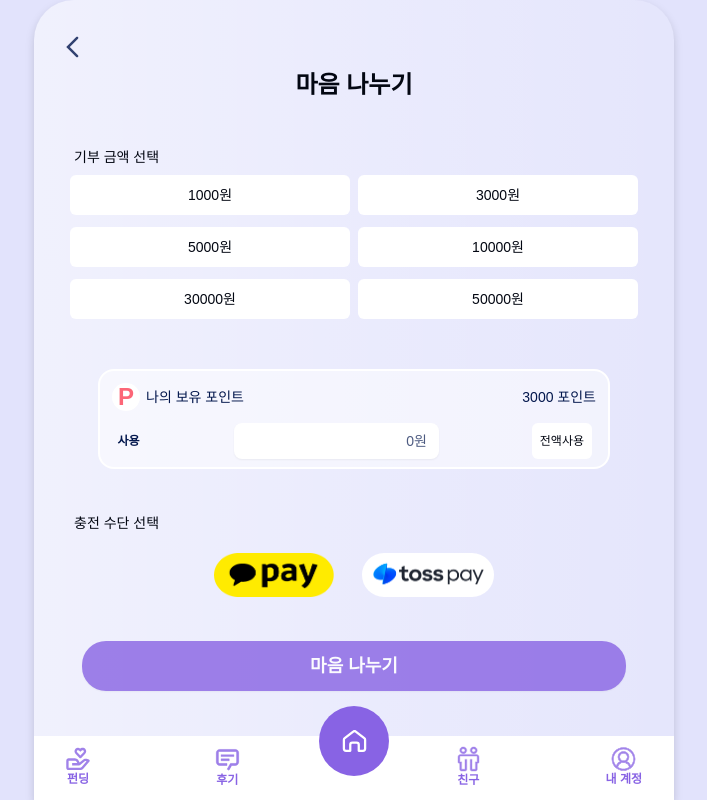
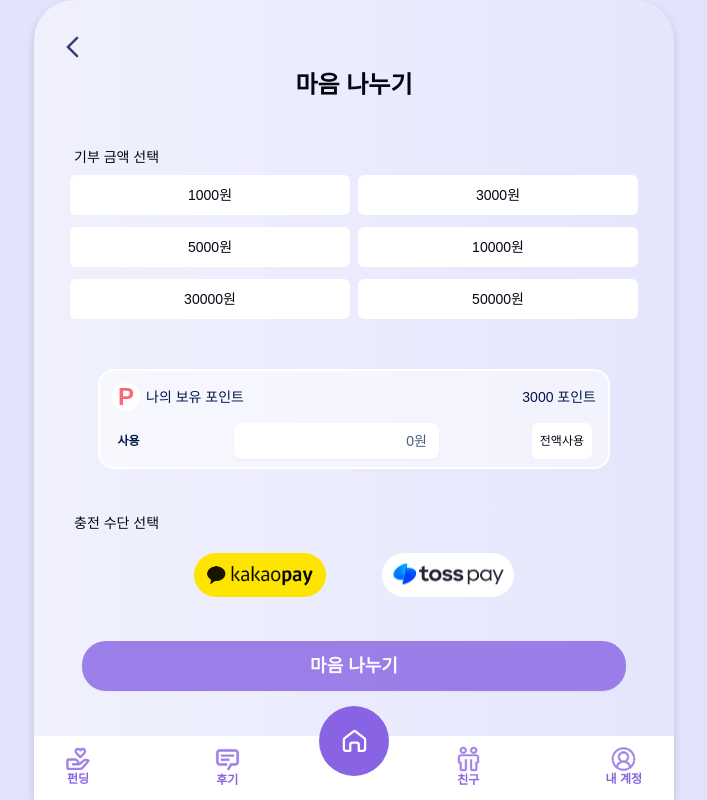
Before and after one commit to 2025-Advanced-Capstone-Chaeum/FE, a Next.js app: page /funding/payment in a window 1280 px wide. Shown: the whole page, without its empty margins (286-993 px from the left). Built offline with nearby package versions, Linux system fonts and the light colour scheme; a web font is replaced by a local one.

Commit message:
refactor: 카카오페이 버튼 커스텀으로 구현

```diff
--- a/src/components/payment/SelectPayMethod.tsx
+++ b/src/components/payment/SelectPayMethod.tsx
@@ -1,4 +1,4 @@
-'use client'
+"use client";
 
 import Image from "next/image";
 import React, { useState } from "react";
@@ -13,23 +13,39 @@ const SelectPayMethod = () => {
   return (
     <div className="flex flex-col px-10 gap-5">
       <span className="flex text-sm">충전 수단 선택</span>
-      <div className="flex w-full justify-between px-5 sm:px-15 md:px-35">
-        <Image
-          src={"/assets/images/kakao-pay.png"}
-          alt="KakaoPay"
-          className={`h-11 cursor-pointer ${activePayMethod === 1 ? 'opacity-50' : 'opacity-100'}`}
-          width={120}
-          height={40}
+      <div className="flex w-full justify-between px-3 sm:px-13 md:px-30">
+        <div
+          className={`flex justify-center items-center w-33 h-11 px-3 gap-0.5 bg-[#FEE500] rounded-3xl cursor-pointer ${
+            activePayMethod === 1 ? "opacity-50" : "opacity-100"
+          }`}
           onClick={() => handlePayMethodClick(1)}
-        />
-        <div className="flex justify-center items-center w-33 h-11 bg-white rounded-3xl">
+        >
+          <Image
+            src={"/assets/images/kakao-logo.png"}
+            alt="KakaoPay"
+            className="h-6"
+            width={24}
+            height={24}
+          />
+          <Image
+            src={"/assets/images/kakao-pay-logo.png"}
+            alt="KakaoPay"
+            className="h-5.5"
+            width={105}
+            height={20}
+          />
+        </div>
+        <div
+          className={`flex justify-center items-center w-33 h-11 bg-white rounded-3xl cursor-pointer ${
+            activePayMethod === 2 ? "opacity-50" : "opacity-100"
+          }`}
+          onClick={() => handlePayMethodClick(2)}
+        >
           <Image
             src={"/assets/images/toss-pay.png"}
             alt="TossPay"
-            className={`cursor-pointer ${activePayMethod === 2 ? 'opacity-50' : 'opacity-100'}`}
             width={115}
             height={40}
-            onClick={() => handlePayMethodClick(2)}
           />
         </div>
       </div>
```
Also changed, not shown: public/assets/images/kakao-pay-logo.png (added), public/assets/images/kakao-pay.png (deleted).
